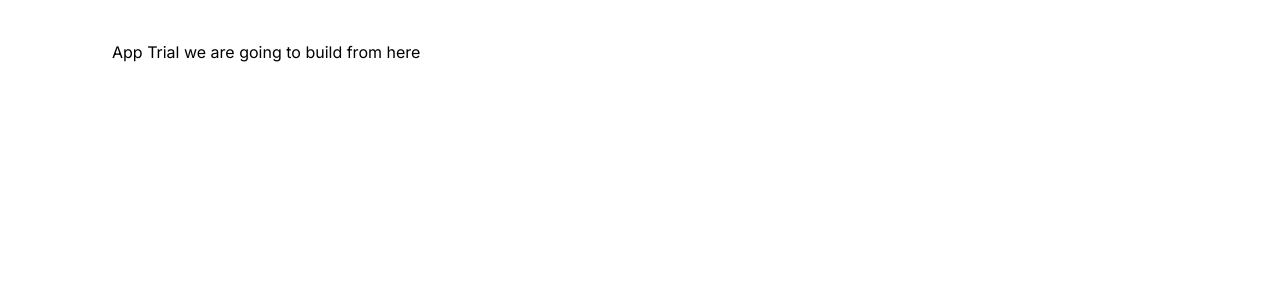
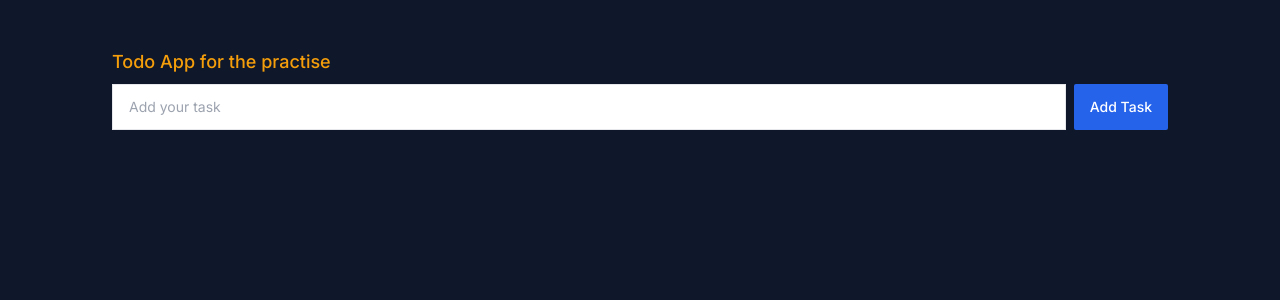
Before and after one commit to AnwardeenM/Revisions, a React (Vite) app in the folder To-do/: page / in a window 1280 px wide. Shown: the top 300 px of the page. Built offline with nearby package versions, Linux system fonts and the light colour scheme.

Commit message:
Add the working on the frontend

```diff
--- a/To-do/index.html
+++ b/To-do/index.html
@@ -6,7 +6,7 @@
     <meta name="viewport" content="width=device-width, initial-scale=1.0" />
     <title>Vite + React</title>
   </head>
-  <body class="font-body">
+  <body class="font-body bg-slate-900">
     <div id="root"></div>
     <script type="module" src="/src/main.jsx"></script>
   </body>
--- a/To-do/src/App.jsx
+++ b/To-do/src/App.jsx
@@ -1,7 +1,13 @@
+import Todo from "./Components/Todo"
+
 function App() {
 
   return (
-      <div className="max-w-[85vw] h-screen px-4 py-10 mx-auto flex">App Trial we are going to build from here</div>
+      <div className="max-w-[85vw] h-screen px-4 py-10 mx-auto">
+
+        <Todo />
+
+        </div>
   )
 }
 
--- /dev/null
+++ b/To-do/src/Components/Todo.jsx
@@ -0,0 +1,24 @@
+import React from 'react'
+
+const Todo = () => {
+  return (
+    <>
+        <div className='w-[30-rem]'>
+
+           <h1 className='text-lg my-2 font-medium text-amber-500'>Todo App for the practise</h1>
+            <div className='flex gap-2'>
+                <div className='flex-1'>
+                    <input type='text' className='py-3 px-4 w-full text-sm border focus:outline-none focus:border-amber-500' name='' id='' placeholder='Add your task'/>
+                </div>
+                <button className='py-3 px-4 bg-blue-600 text-white
+
+                hover:bg-blue-700 text-sm font-medium rounded-sm border-none'>
+                    Add Task</button>
+            </div>
+        </div>
+    </>
+
+  )
+};
+
+export default Todo;
```
